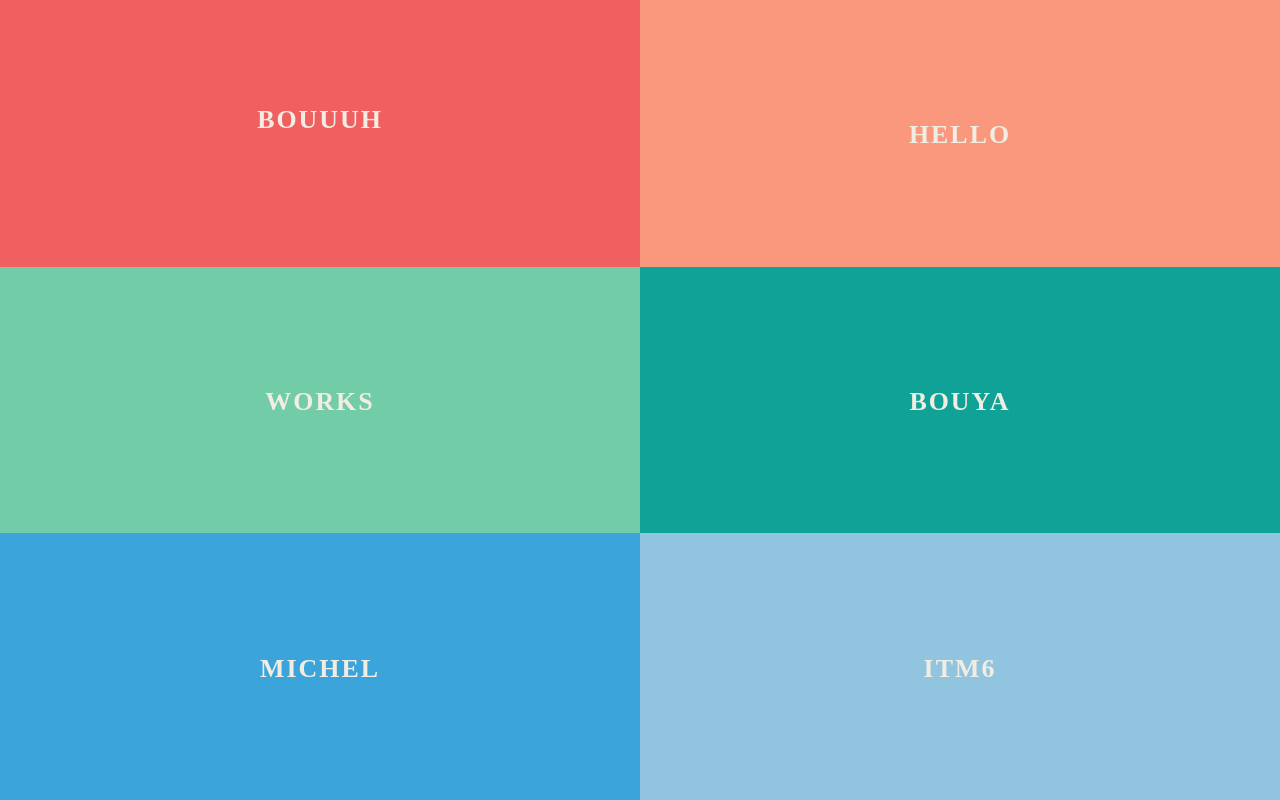
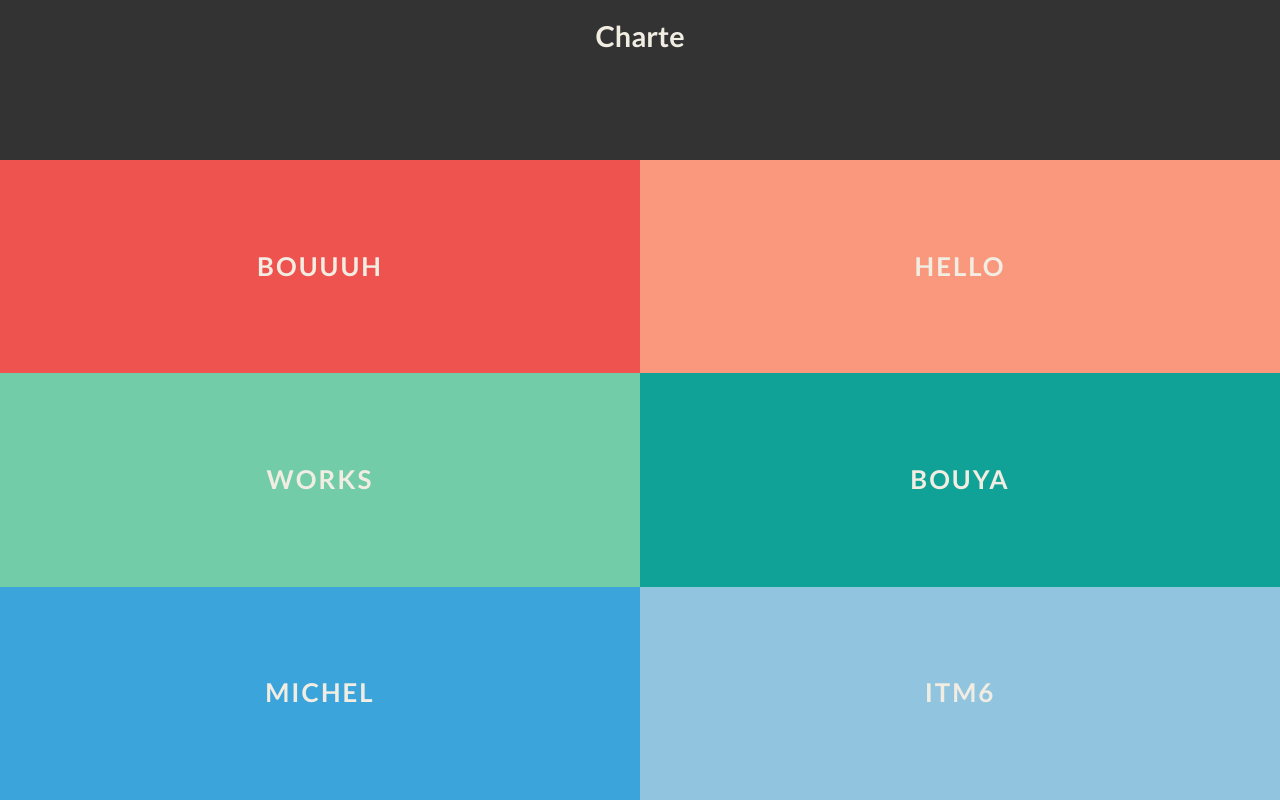
Before and after one commit to ITM6/charte, a PHP site: page / in a window 1280 px wide. Run offline with PHP 8.4, Linux system fonts and the light colour scheme; some libraries are stand-ins or nearby versions.

Commit message:
Delete font icons

```diff
--- a/css/component.css
+++ b/css/component.css
@@ -1,15 +1,4 @@
 @import url(http://fonts.googleapis.com/css?family=Lato:300,400,700);
-
-@font-face {
-	font-family: 'icomoon';
-	src:url('../fonts/icomoon.eot');
-	src:url('../fonts/icomoon.eot?#iefix') format('embedded-opentype'),
-		url('../fonts/icomoon.woff') format('woff'),
-		url('../fonts/icomoon.ttf') format('truetype'),
-		url('../fonts/icomoon.svg#icomoon') format('svg');
-	font-weight: normal;
-	font-style: normal;
-}
 
 body, html { font-size: 100%; padding: 0; margin: 0; height: 100%;}
 
@@ -44,12 +33,21 @@ a:hover {
 }
 
 .container { height: 100%; }
-
+.bl-header {
+	position:absolute;
+	height: 20%;
+	width: 100%;
+	top: 0;
+}
+.bl-header h1 {
+	text-align: center;
+}
 .bl-main {
 	position: absolute;
 	width: 100%;
-	height: 100%;
+	height: 80%;
 	overflow: hidden;
+	bottom: 0;
 }
 
 .bl-main > section {
@@ -61,7 +59,7 @@ a:hover {
 .bl-main > section:first-child {
 	top: 0;
 	left: 0;
-	background: #F06060;
+	background: #EF5350;
 }
 
 .bl-main > section:nth-child(2) {
@@ -136,7 +134,6 @@ a:hover {
 }
 
 .bl-icon {
-	font-family: 'icomoon';
 	speak: none;
 	font-style: normal;
 	font-weight: normal;
--- a/index.html
+++ b/index.html
@@ -14,6 +14,9 @@
 	</head>
 	<body>
 		<div class="container">
+			<div class="bl-header">
+				<h1>Charte</h1>
+			</div>
 			<div id="bl-main" class="bl-main">
 				<section>
 					<div class="bl-box">
```
Also changed, not shown: fonts/icomoon.ttf (deleted), fonts/icomoon.woff (deleted), fonts/license.txt (deleted), 3 other files.
